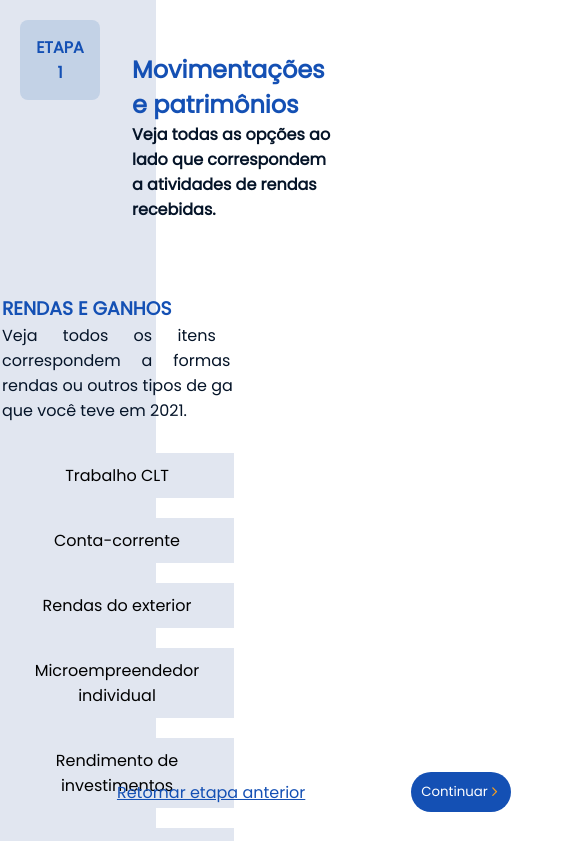
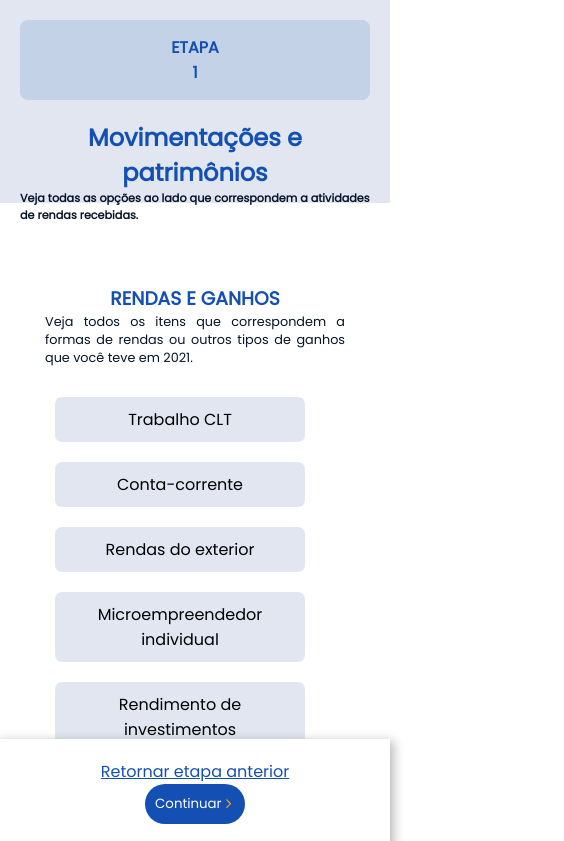
Before and after one commit to RobertoAthos/Relayout-Imposto-de-Renda, a React (Vite) app in the folder client/: page /step1 in a window 390 px wide. Shown: the top 841 px of the page, 564 px wide, since content can reach past the window. Built offline with nearby package versions, Linux system fonts and the light colour scheme.

Commit message:
responsive 2.0

```diff
--- a/client/src/Components/Title/styles.css
+++ b/client/src/Components/Title/styles.css
@@ -38,3 +38,29 @@
     color: #051428;
     text-align: left;
 }
+@media(max-width:800px){
+    .title-text>h1{
+        color: #1450B4;
+    }
+    .title-text>p{
+        font-size: 0.7rem;
+    }
+    .box-step{
+        width: 100%;
+        background-color: #C3D2E6;
+    }
+    .title-container{
+        width: 100%;
+        flex-direction: column;
+        text-align: center;
+    }
+    .box-step>.text{
+        width: 100%;
+        text-align: center;
+    }
+    .title-text{
+        width: 100%;
+        max-width:100%;
+        margin: 20px 0px 20px 0px;
+    }
+}
--- a/client/src/Pages/End/styles.css
+++ b/client/src/Pages/End/styles.css
@@ -20,3 +20,17 @@
     font-size: 1.2rem;
     margin-top: 2rem;
 }
+@media(max-width:700px){
+    .end-container{
+        flex-direction: column;
+    }
+    .end-img>img{
+        max-width: 300px;
+    }
+    .end-text>h3{
+        font-size: 1rem;
+    }
+    .end-text>p{
+        font-size: 0.8rem;
+    }
+}
--- a/client/src/Pages/Steps/styles.css
+++ b/client/src/Pages/Steps/styles.css
@@ -65,6 +65,7 @@
     color: white;
     transition: 300ms;
 }
+
 .pass-btns{
     width: 500px;
     display: flex;
@@ -110,3 +111,65 @@
     color: #1450B4;
     font-size: 1.1rem;
 }
+
+@media(max-width:1500px){
+    .steps-section{
+        background: linear-gradient(to top, #ffff 76%, #E1E6F0 76%);
+    }
+    .step-features{
+        width: 100%;
+        max-width: 100%;
+        display: flex;
+        justify-content: center;
+    }
+    .pass-btns{
+        position: fixed;
+        bottom: 2rem;
+        right: 4rem;
+        background-color: white;
+        padding: 20px;
+        border-radius: 20px;
+        box-shadow: 1px 5px 10px 3px rgba(0, 0, 0, 0.267);
+    }
+}
+@media(max-width:700px){
+    .one>.text{
+        width: 100%;
+        max-width: 300px;
+        margin: 20px 0px 20px 0px;
+    }
+    .one>.text>h3{
+        text-align: center;
+    }
+    .one>.text>p{
+        text-align: justify;
+        font-size: 0.8rem;
+    }
+    .one>.items{
+    width: 100%;
+       flex-direction: column;
+       justify-content: center;
+       margin: 20px 0px 20px 0px;
+       display: flex;
+    }
+    .pass-btns{
+        width: 100%;
+        bottom: 0;
+        left: 0;
+        border-radius: 0px;
+        flex-direction: column;
+        text-align: center;
+    }
+    .step-features{
+        overflow: hidden;
+    }
+    .one>.box{
+        max-width: 400px;
+        margin: 20px 0px 20px 0px;
+    }
+}
+@media(max-width:500px){
+    .one>.box{
+        max-width: 300px;
+    }
+}
```
